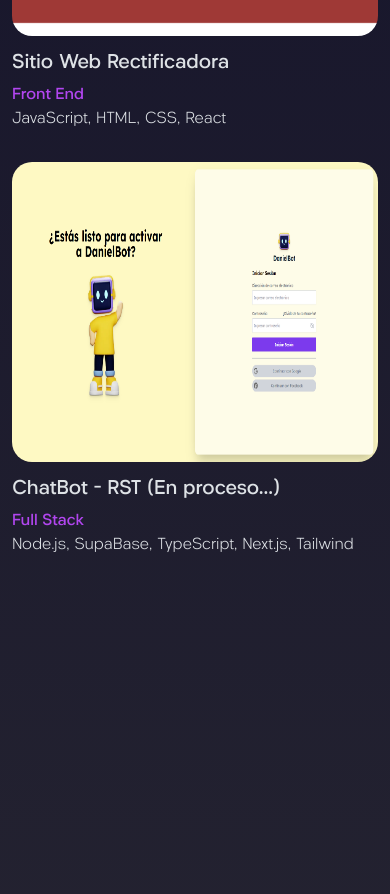
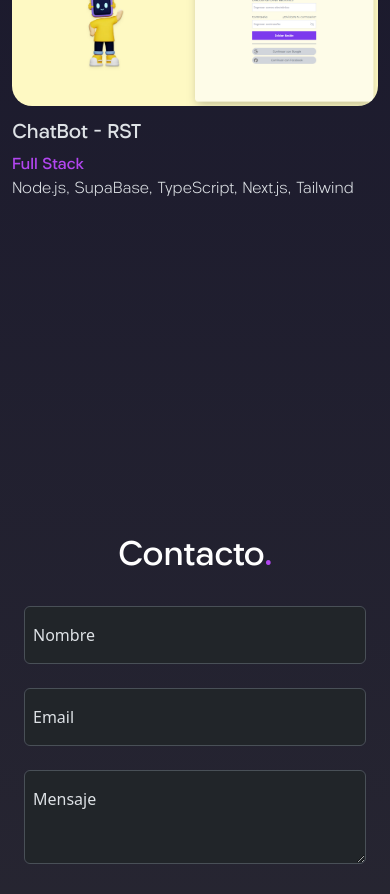
Before and after one commit to SantiagoCabrerizo/Portfolio, a React (Vite) app: page / in a window 390 px wide. Shown: the part 3540-4434 px from the top of the page. Built offline with nearby package versions, Linux system fonts and the light colour scheme; a web font is replaced by a local one.

Commit message:
Update projects

```diff
--- a/src/components/Projects/Projects.jsx
+++ b/src/components/Projects/Projects.jsx
@@ -19,7 +19,7 @@ const Projects = () => {
                     <div className='row row-cols-1 row-cols-md-2 row-cols-sm-1 g-3'>
 
                         <div className="col col-md-5" data-aos='fade-up'>
-                            <a href="https://github.com/SantiagoCabrerizo/Proyecto-Inmobiliaria" target='_blank'>
+                            <a href="https://github.com/SantiagoCabrerizo/Proyecto-Inmobiliaria" target='_blank' rel='noreferrer'>
                                 <div className="card">
                                     <div className="img-card">
                                         <img src={ImgI} className='card-img-top img' alt="img" />
@@ -52,13 +52,13 @@ const Projects = () => {
 
                     <div className='row'>
                         <div className="col" data-aos='fade-up'>
-                            <a href="https://github.com/SantiagoCabrerizo" target='_blank'>
+                            <a href="https://github.com/SantiagoCabrerizo" target='_blank' rel='noreferrer'>
                                 <div className="card">
                                     <div className="img-card">
-                                        <img src={ImgC} className='card-img-top img' alt="img" />
+                                        <img src={ImgC} className='card-img-top img img-bt' alt="img"/>
                                     </div>
                                     <div className='body-card'>
-                                        <h5 className='card-title font-semibold'>ChatBot - RST (En proceso...)</h5>
+                                        <h5 className='card-title font-semibold'>ChatBot - RST</h5>
                                         <p className='purple mb-0 font-semibold'>Full Stack</p>
                                         <p className='font-light'>Node.js, SupaBase, TypeScript, Next.js, Tailwind</p>
                                     </div>
--- a/src/components/Projects/style.css
+++ b/src/components/Projects/style.css
@@ -2,6 +2,10 @@
     width: 100%;
     height: 300px;
     transition: transform .5s ease;
+}
+
+.img-bt{
+    height: 475px;
 }
 
 .card {
@@ -45,6 +49,9 @@ a{
     .card p {
         opacity: 1;
     }
+    .img{
+        height: auto;
+    }
 }
 
 .disabled-link{
```
